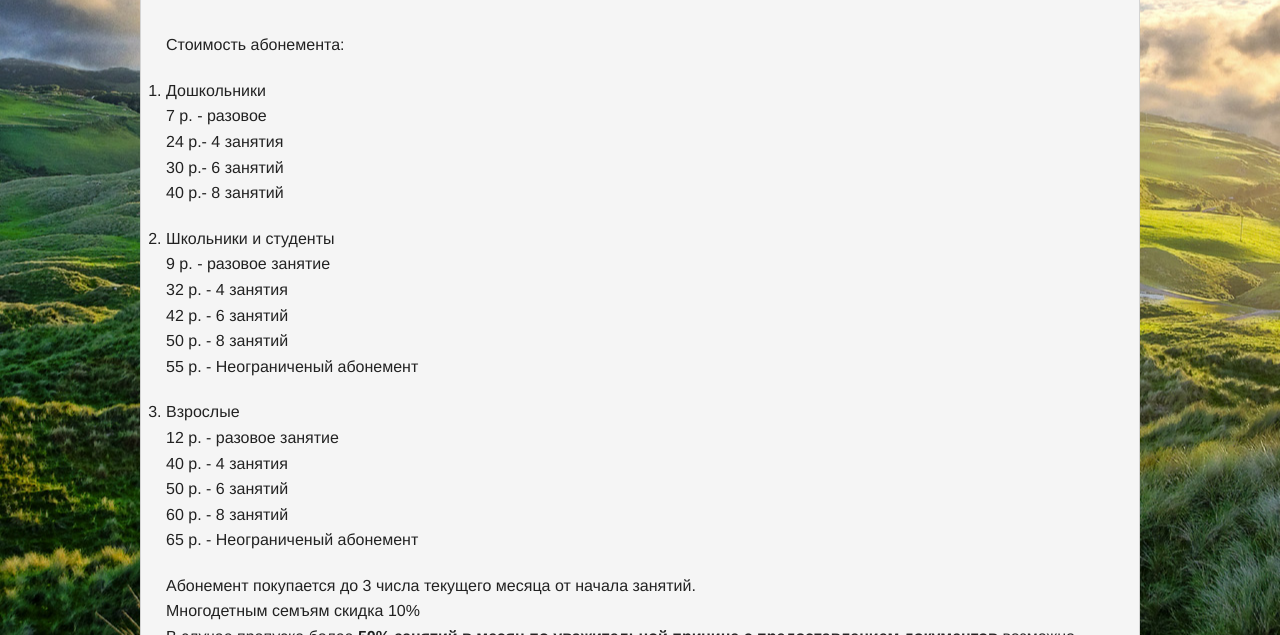
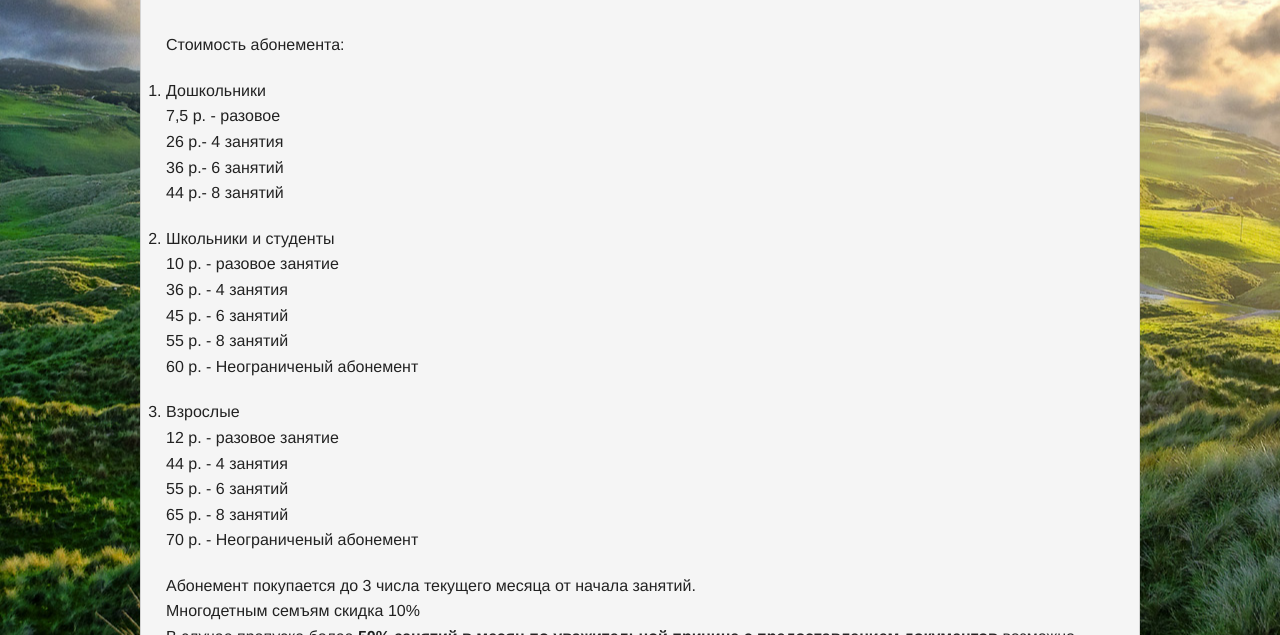
Before and after one commit to gloria-studio/gloria-studio.github.io, a Jekyll site: the page built from about/price/index.md, in a window 1280 px wide. Shown: the part 195-830 px from the top of the page. Built offline with Jekyll 4.4.1, drawn with Linux system fonts in a browser that asks for light colours.

Commit message:
Update index.md

```diff
--- a/about/price/index.md
+++ b/about/price/index.md
@@ -14,24 +14,24 @@ published: true
 Стоимость абонемента:
 
 1. Дошкольники
-7 р. - разовое
-24 р.- 4 занятия
-30 р.- 6 занятий
-40 р.- 8 занятий
+7,5 р. - разовое
+26 р.- 4 занятия
+36 р.- 6 занятий
+44 р.- 8 занятий
 
 2. Школьники и студенты
-9 р. - разовое занятие
-32 р. - 4 занятия
-42 р. - 6 занятий
-50 р. - 8 занятий
-55 р. - Неограниченый абонемент
+10 р. - разовое занятие
+36 р. - 4 занятия
+45 р. - 6 занятий
+55 р. - 8 занятий
+60 р. - Неограниченый абонемент
 
 3. Взрослые
 12 р. - разовое занятие
-40 р. - 4 занятия
-50 р. - 6 занятий
-60 р. - 8 занятий
-65 р. - Неограниченый абонемент
+44 р. - 4 занятия
+55 р. - 6 занятий
+65 р. - 8 занятий
+70 р. - Неограниченый абонемент
 
 
 Абонемент покупается до 3 числа текущего месяца от начала занятий.
```
